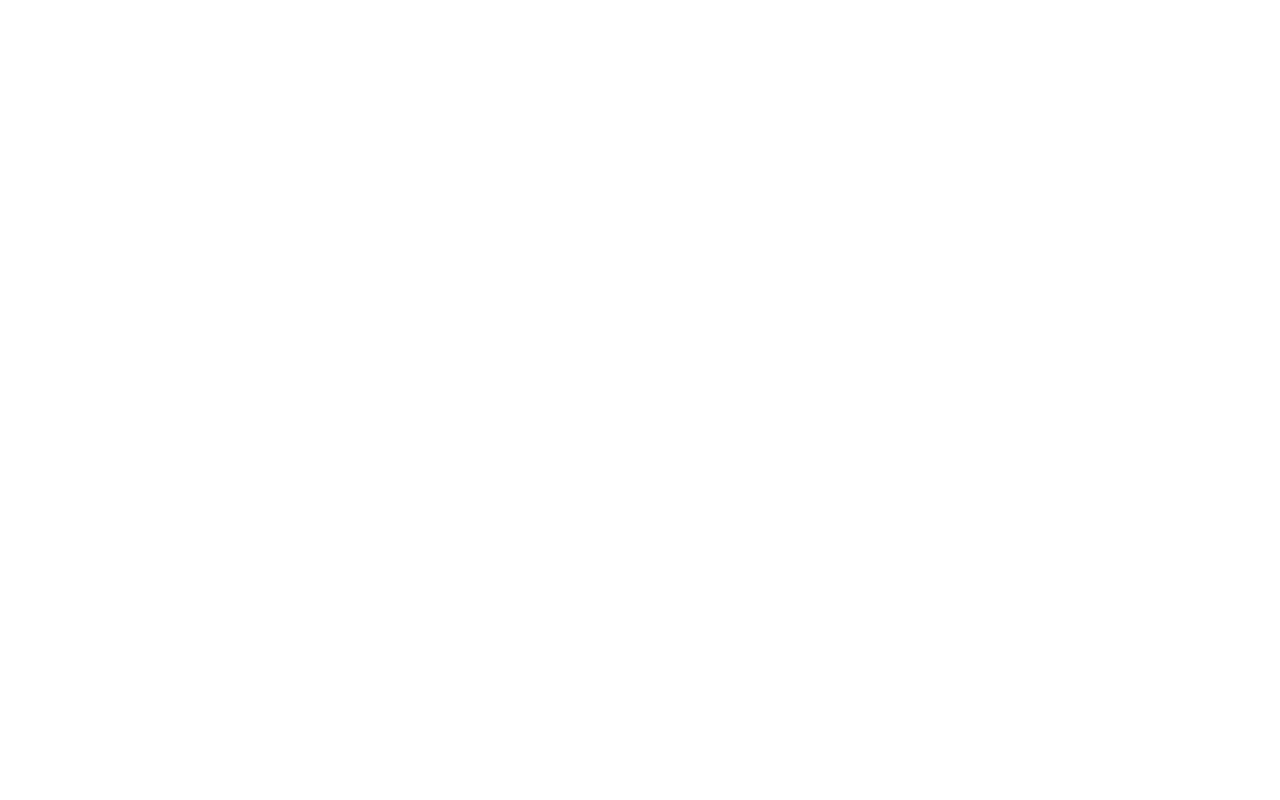
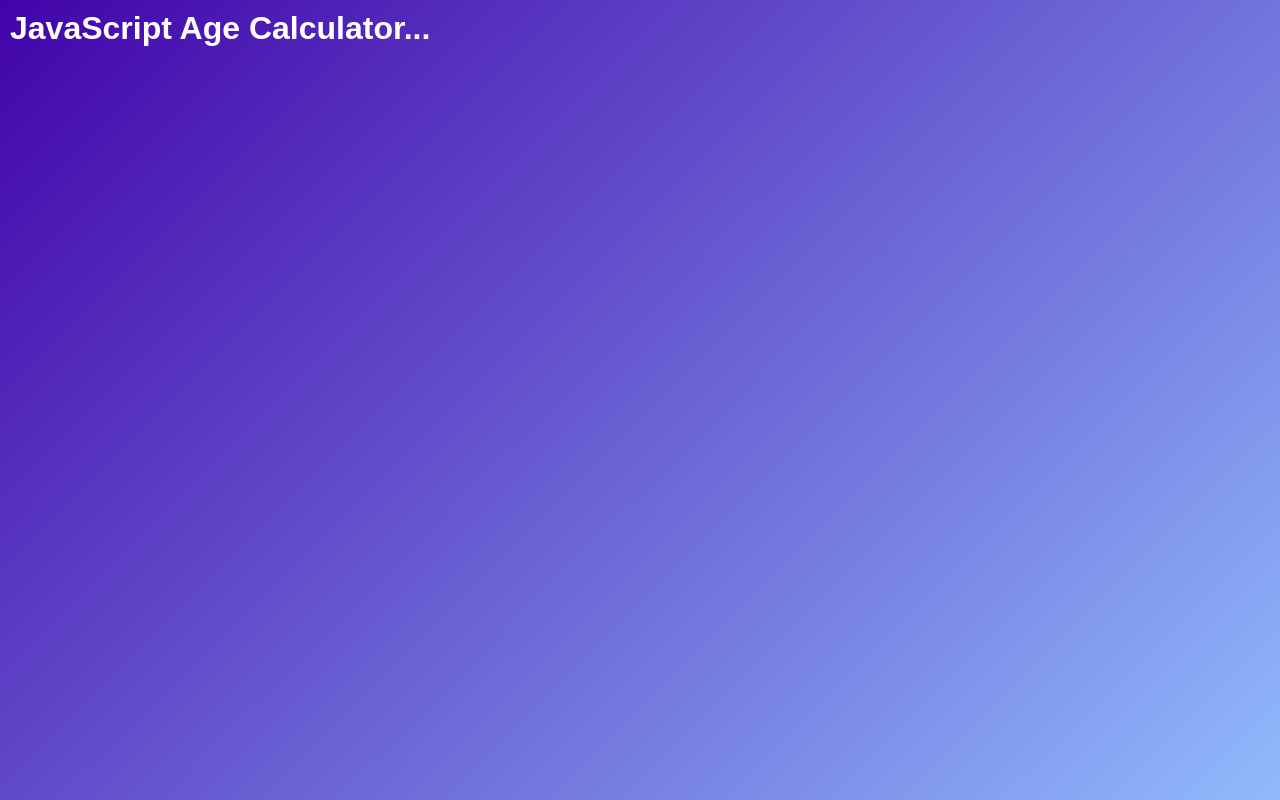
Before and after one commit to Mazharrais/Age-Calculator, a plain HTML site: page index.html in a window 1280 px wide. Drawn offline with Linux system fonts and the light colour scheme.

Commit message:
add code

```diff
--- a/index.html
+++ b/index.html
@@ -7,8 +7,14 @@
     <link rel="stylesheet" href="style.css">
 </head>
 <body>
+<div class="container">
+
+    <div class="calculator">
+        <h1> JavaScript Age Calculator...</h1>
+    </div>
 
 
+</div>
     <script src="app.js"></script>
 </body>
 </html>
--- a/style.css
+++ b/style.css
@@ -5,3 +5,10 @@
     font-family:  sans-serif;
     box-sizing: border-box;
 }
+.container{
+    width: 100%;
+    min-height: 100vh;
+    background: linear-gradient(135deg, #4203a9,#90bafc);
+    color: #fff;
+    padding: 10px;
+}
```
